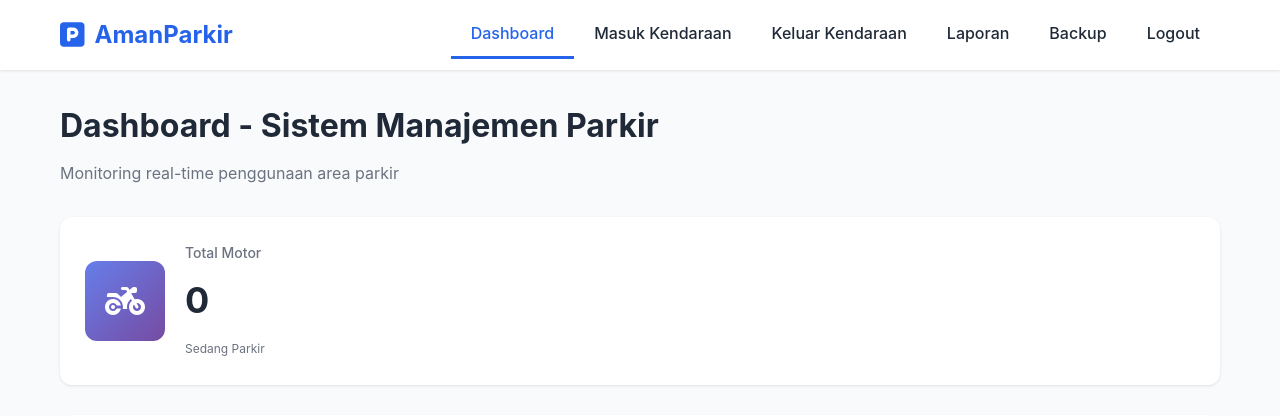
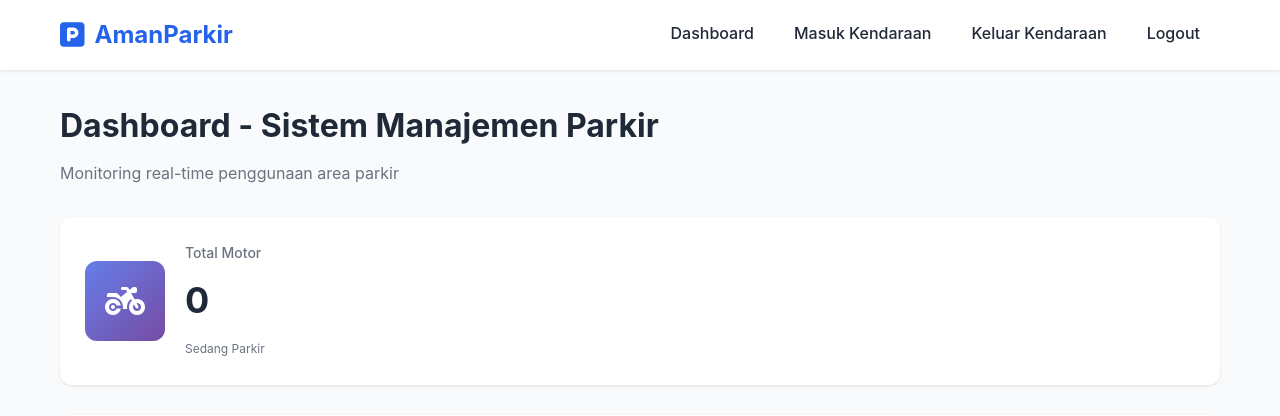
Before and after one commit to RDSaputraaa/PDT_UAP, a PHP site: the page made by public/index.php in a window 1280 px wide. Shown: the top 416 px of the page. Run offline with PHP 8.4, Linux system fonts and the light colour scheme; data comes from the database, SQL or seed files in the repository; data that the repository does not hold is empty.

Commit message:
Update header.php

```diff
--- a/app/views/header.php
+++ b/app/views/header.php
@@ -1,3 +1,8 @@
+<?php
+if (session_status() == PHP_SESSION_NONE) {
+    session_start();
+}
+?>
 <!DOCTYPE html>
 <html lang="id">
 <head>
@@ -15,11 +20,13 @@
                 <span>AmanParkir</span>
             </div>
             <ul class="navbar-menu">
-                <li><a href="./" class="nav-link <?php echo basename($_SERVER['PHP_SELF']) == 'index.php' ? 'active' : ''; ?>">Dashboard</a></li>
-                <li><a href="./entry.php" class="nav-link <?php echo strpos($_SERVER['PHP_SELF'], 'entry') !== false ? 'active' : ''; ?>">Masuk Kendaraan</a></li>
-                <li><a href="./exit.php" class="nav-link <?php echo strpos($_SERVER['PHP_SELF'], 'exit') !== false ? 'active' : ''; ?>">Keluar Kendaraan</a></li>
-                <li><a href="./reports.php" class="nav-link <?php echo strpos($_SERVER['PHP_SELF'], 'reports') !== false ? 'active' : ''; ?>">Laporan</a></li>
+                <li><a href="./" class="nav-link">Dashboard</a></li>
+                <li><a href="./entry.php" class="nav-link">Masuk Kendaraan</a></li>
+                <li><a href="./exit.php" class="nav-link">Keluar Kendaraan</a></li>
+                <?php if(isset($_SESSION['role']) && $_SESSION['role'] == 'admin'): ?>
+                <li><a href="./reports.php" class="nav-link">Laporan</a></li>
                 <li><a href="./backup.php" class="nav-link">Backup</a></li>
+                <?php endif; ?>
                 <li><a href="./logout.php" class="nav-link">Logout</a></li>
             </ul>
         </div>
```
